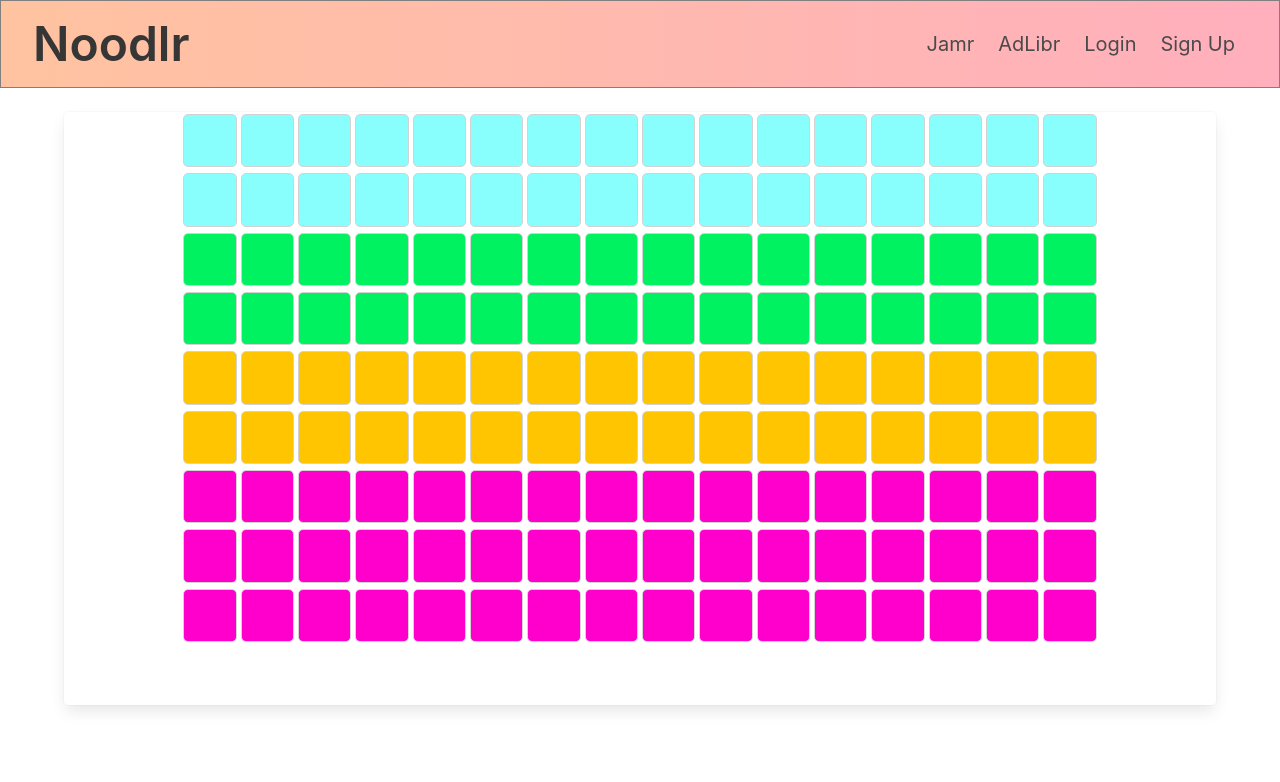
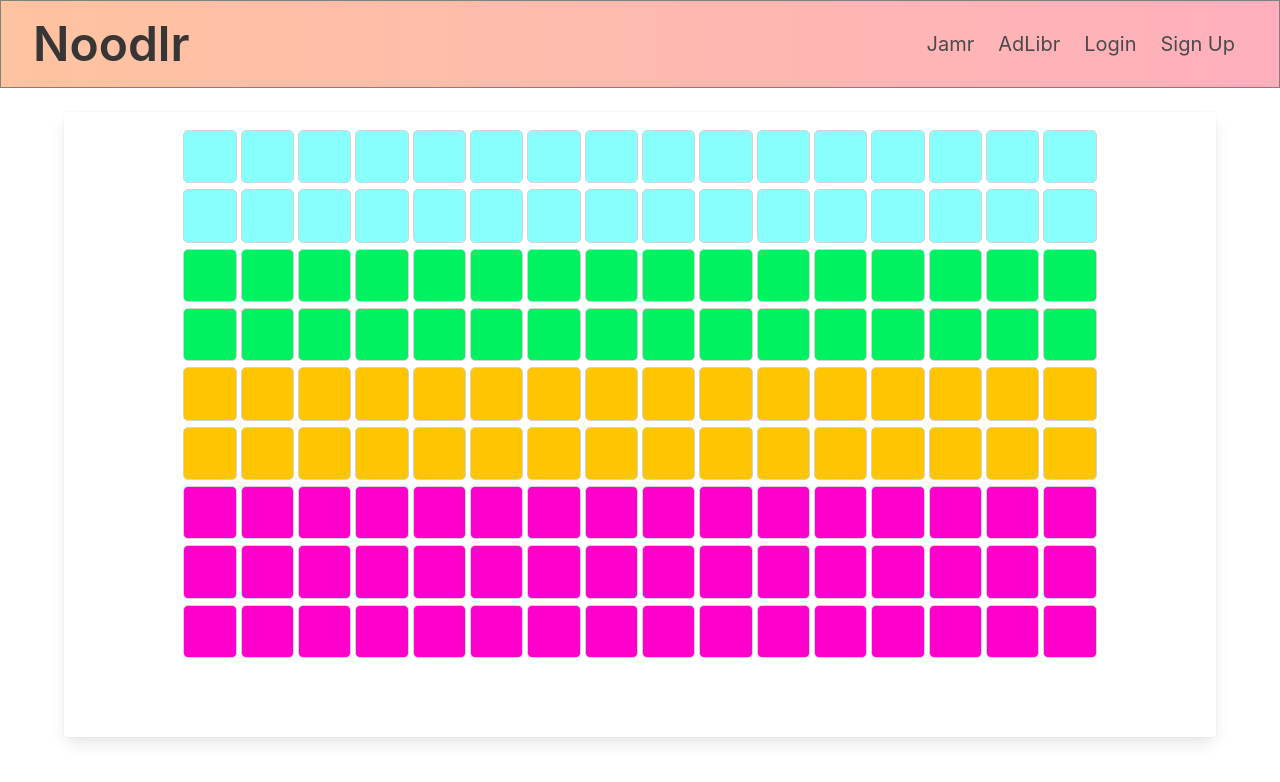
Before and after one commit to Garrett-Bodley/noodlr-frontend, a React (Create React App) app: page /vamps/1 in a window 1280 px wide. Shown: the top 782 px of the page. Built offline with nearby package versions, Linux system fonts and the light colour scheme; no server answers.

Commit message:
Update padding of noisemaker div.

```diff
--- a/src/Noisemaker/Noisemaker.js
+++ b/src/Noisemaker/Noisemaker.js
@@ -47,7 +47,7 @@ const Noisemaker = () => {
   };
 
   return (
-    <div id="noisemaker" className="synth-container">
+    <div id="noisemaker" className="p-4">
       <section id="grid" className="tones">{renderGrid()}</section>
     </div>
   );
```
